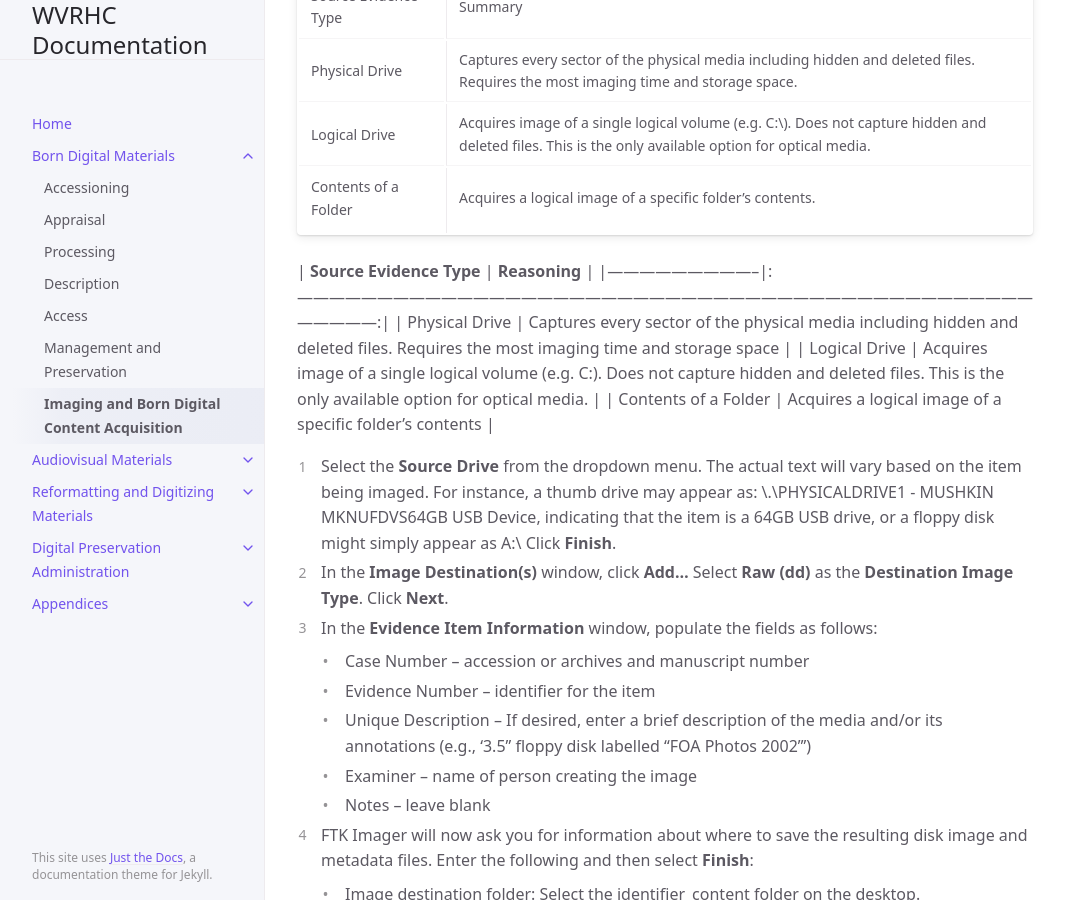
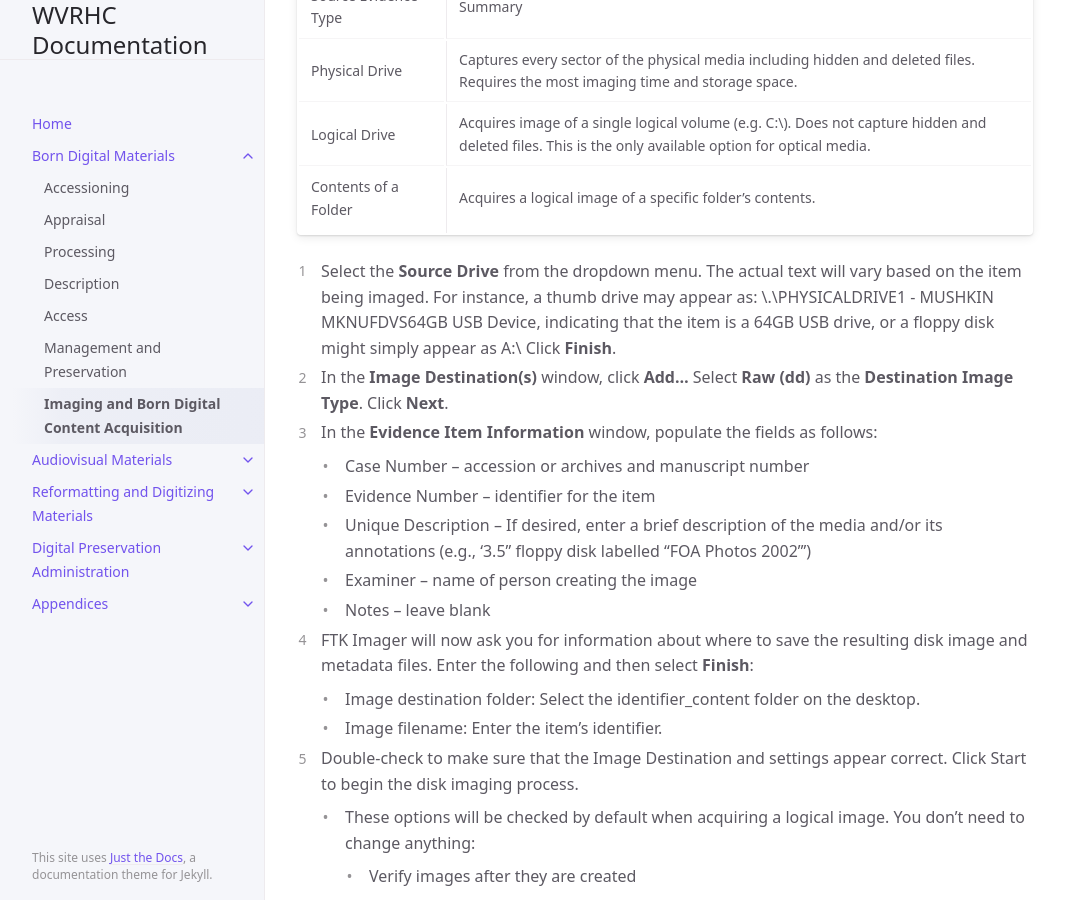
Before and after one commit to elizajames/digital-preservation-documentation, a Jekyll site: the page built from docs/Born-Digital-Materials/imaging-and-content-acquisition.md, in a window 1280 px wide and 900 px high, scrolled down 16299 px. Shown: the whole window, without its empty margins (107-1172 px from the left). Built offline with Jekyll 4.4.1, drawn with Linux system fonts in a browser that asks for light colours.

Commit message:
forgot to delete something lolol

```diff
--- a/docs/Born-Digital-Materials/imaging-and-content-acquisition.md
+++ b/docs/Born-Digital-Materials/imaging-and-content-acquisition.md
@@ -321,11 +321,6 @@ Otherwise, if the content is identical in all file systems in Windows Explorer v
 </tr>
 </tbody>
 </table>
-|       __Source Evidence Type__  |                                                                           __Reasoning__                                                                       |
-|-----------------------------|:---------------------------------------------------------------------------------------------------------------------------------------------------------:|
-|     Physical Drive          |   Captures every sector of the physical media including hidden and deleted files.  Requires the most imaging time and storage space                       |
-|     Logical Drive           |   Acquires image of a single logical volume (e.g. C:\). Does not capture hidden and deleted files.  This is the only available option for optical media.  |
-|     Contents of a Folder    |   Acquires a logical image of a specific folder’s contents                                                                                                |
 
 5. Select the __Source Drive__ from the dropdown menu. The actual text will vary based on the item being imaged. For instance, a thumb drive may appear as: \\.\PHYSICALDRIVE1 - MUSHKIN MKNUFDVS64GB USB Device, indicating that the item is a 64GB USB drive, or a floppy disk might simply appear as A:\ Click __Finish__.
 6. In the __Image Destination(s)__ window, click __Add...__ Select __Raw (dd)__ as the __Destination Image Type__. Click __Next__.
```
